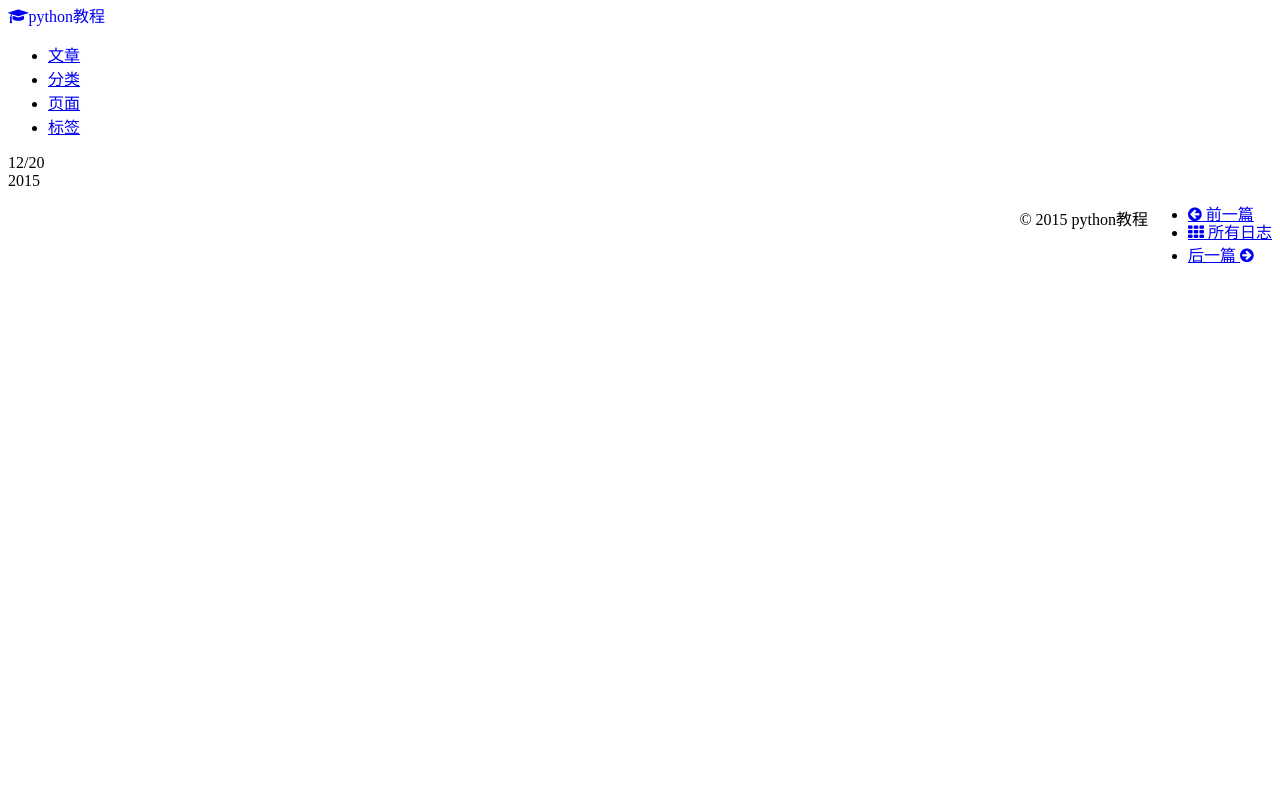
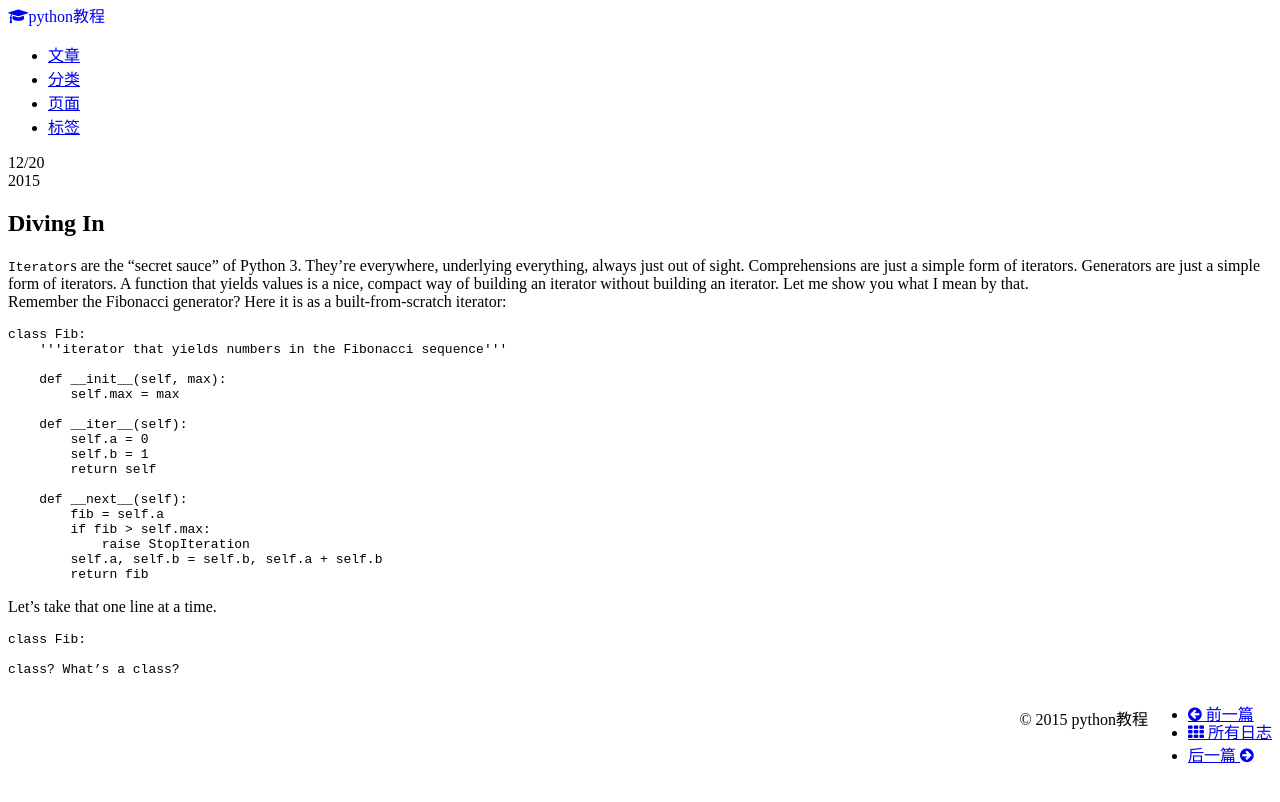
Before and after one commit to pythonjiaocheng/pythonjiaocheng.github.io, a Jekyll site: the page built from _posts/diveintopython3134060/2015-12-20-dive-into-python3-chapter-7.classes-&-iterators.md, in a window 1280 px wide. Shown: the top 802 px of the page. Built offline with Jekyll 4.4.1, drawn with Linux system fonts in a browser that asks for light colours; nearby versions of some CDN libraries.

Commit message:
必须要填写才填写的

```diff
--- a/_posts/diveintopython3134060/2015-12-20-dive-into-python3-chapter-7.classes-&-iterators.md
+++ b/_posts/diveintopython3134060/2015-12-20-dive-into-python3-chapter-7.classes-&-iterators.md
@@ -1,9 +1,39 @@
 ---
 layout: post
 title: "Dive Into Python3 chapter 7.Classes & Iterators"
-category: 新闻
+category: "Dive Into Python3"
 duoshuo: true
 mydate : 2015-12-20-15-28-52
 description: "Dive Into Python3 chapter 7.Classes & Iterators"
-tags: [新闻]
+tags: ["Dive Into Python3"]
 ---
+
+##Diving In
+
+`Iterator`s are the “secret sauce” of Python 3. They’re everywhere, underlying everything, always just out of sight. Comprehensions are just a simple form of iterators. Generators are just a simple form of iterators. A function that yields values is a nice, compact way of building an iterator without building an iterator. Let me show you what I mean by that.
+Remember the Fibonacci generator? Here it is as a built-from-scratch iterator:
+
+	class Fib:
+	    '''iterator that yields numbers in the Fibonacci sequence'''
+
+	    def __init__(self, max):
+		self.max = max
+
+	    def __iter__(self):
+		self.a = 0
+		self.b = 1
+		return self
+
+	    def __next__(self):
+		fib = self.a
+		if fib > self.max:
+		    raise StopIteration
+		self.a, self.b = self.b, self.a + self.b
+		return fib
+
+
+Let’s take that one line at a time.
+
+	class Fib:
+
+	class? What’s a class?
```
Also changed, not shown: 1 other file.
